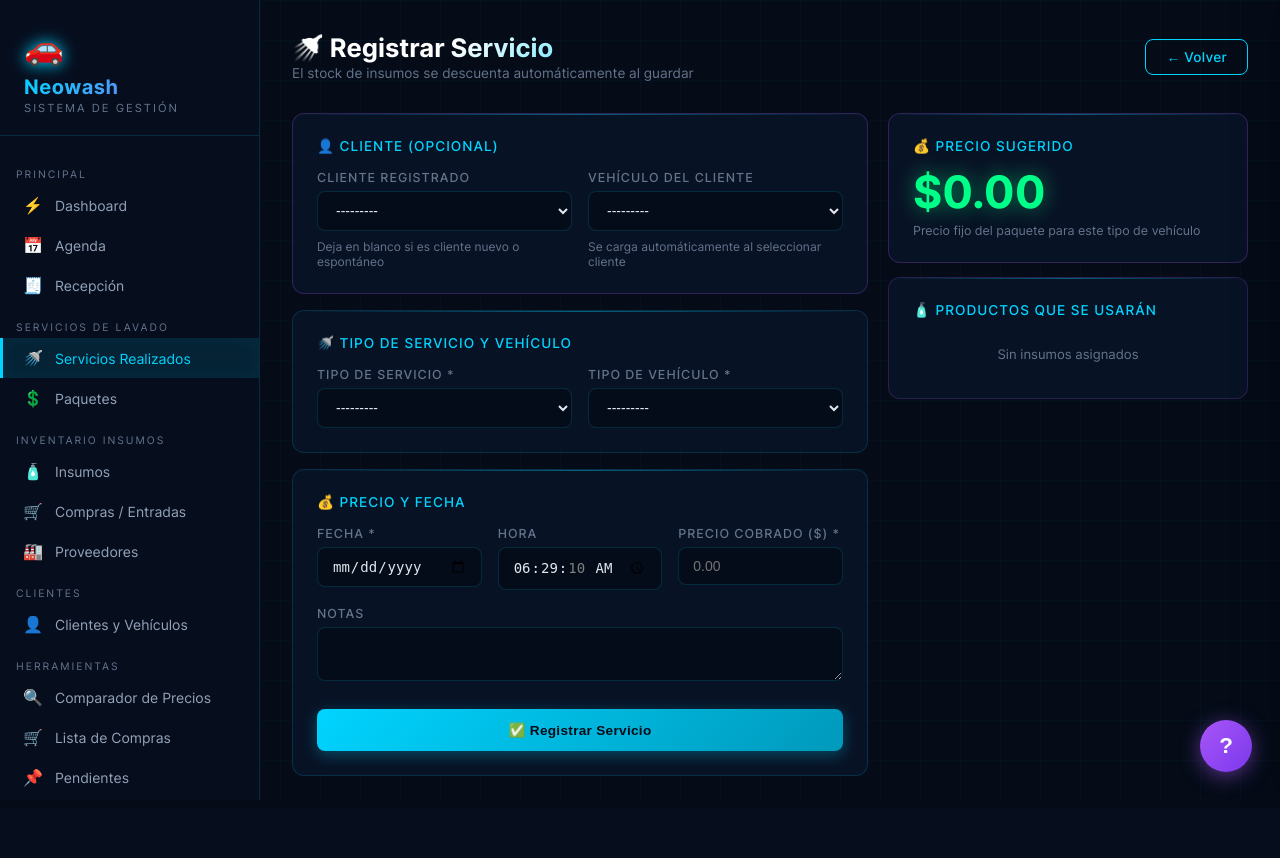
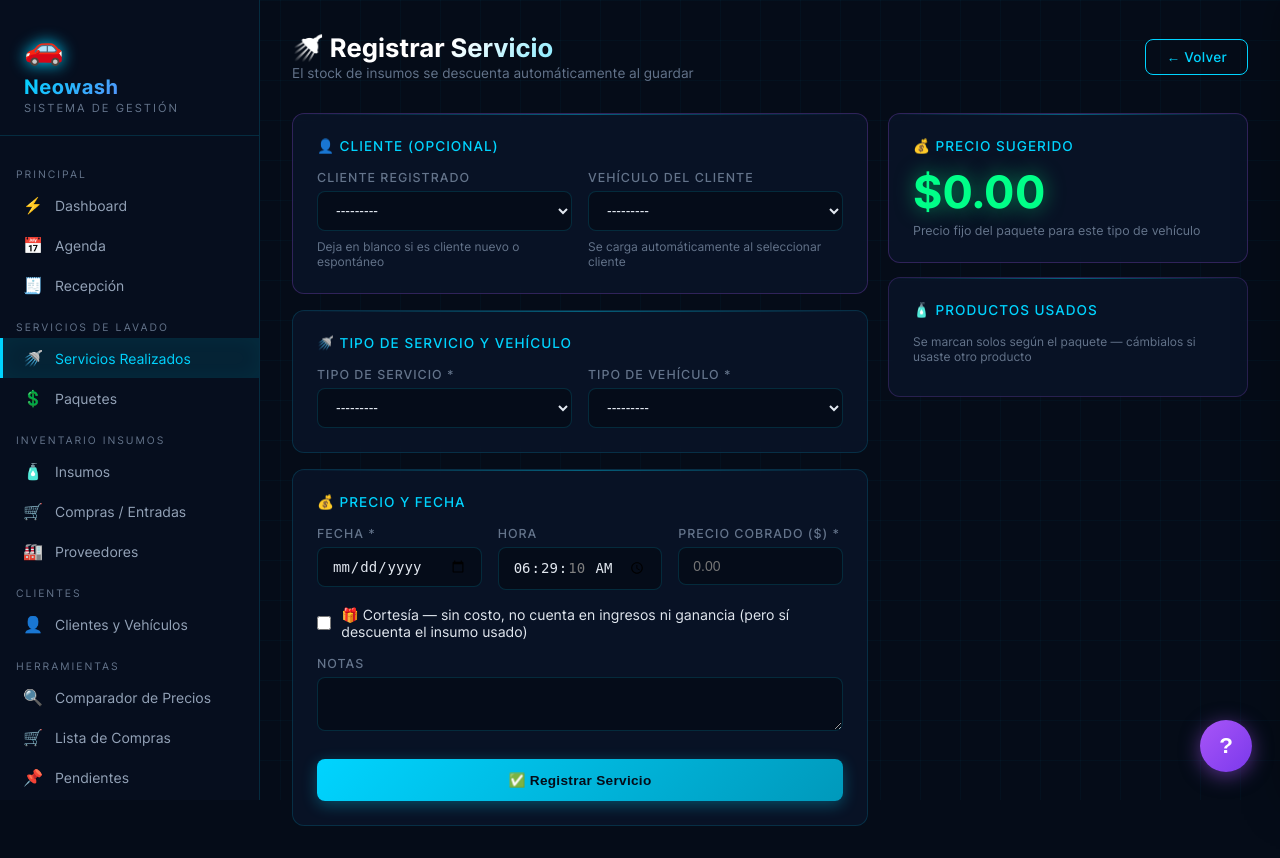
Before and after one commit to trejorinconluisangel-ship-it/Carwash, a Django app: page /servicios/nuevo/ in a window 1280 px wide. Before the commit the page ends 800 px from the top, so only its background shows below. Run offline with Django 5.2, Linux system fonts and the light colour scheme; data comes from the database, SQL or seed files in the repository; data that the repository does not hold is empty.

Commit message:
Add: selección de producto usado por servicio y servicios de cortesía
- Servicio.insumos_usados (M2M): permite elegir qué producto se usó
  realmente en cada lavado, en vez de asumir siempre los del paquete —
  útil mientras se prueban distintas marcas. El costeo y el rendimiento
  de envase se calculan sobre la selección real, cayendo a los insumos
  del paquete cuando no se especifica (compatible con datos existentes)
- Servicio.es_cortesia: marca un servicio como cortesía — el precio se
  fuerza a $0, no cuenta en ingresos/ganancia del Dashboard ni en el
  contador de lealtad, pero sí descuenta el insumo usado normalmente
- Ambos controles disponibles en Recepción y en el registro manual de
  Servicio, con insignias visuales de "Cortesía" en las listas y detalle
- Corrige un bug de CSS que aplastaba la lista de checkboxes de insumos
  en el formulario manual (el widget heredaba una clase de tamaño fijo)

```diff
--- a/dashboard/views.py
+++ b/dashboard/views.py
@@ -46,7 +46,7 @@ def dashboard(request):
 
     inicio, fin = _rango_periodo(periodo, fecha_ref)
 
-    servicios_qs  = Servicio.objects.filter(fecha__gte=inicio, fecha__lte=fin)
+    servicios_qs  = Servicio.objects.filter(fecha__gte=inicio, fecha__lte=fin).exclude(es_cortesia=True)
     compras_qs    = Compra.objects.filter(fecha__gte=inicio, fecha__lte=fin)
     ventas_ts_qs  = VentaProducto.objects.filter(fecha__gte=inicio, fecha__lte=fin)
     entradas_ts_qs= EntradaProducto.objects.filter(fecha__gte=inicio, fecha__lte=fin)
--- a/servicios/forms.py
+++ b/servicios/forms.py
@@ -30,7 +30,7 @@ class ServicioForm(forms.ModelForm):
     class Meta:
         model = Servicio
         fields = ['fecha', 'hora', 'tipo_servicio', 'tipo_vehiculo',
-                  'cliente', 'vehiculo', 'precio_cobrado', 'notas']
+                  'cliente', 'vehiculo', 'precio_cobrado', 'es_cortesia', 'insumos_usados', 'notas']
         widgets = {
             'fecha': forms.DateInput(attrs={'class': 'form-control', 'type': 'date'}),
             'hora': forms.TimeInput(attrs={'class': 'form-control', 'type': 'time'}),
@@ -39,5 +39,7 @@ class ServicioForm(forms.ModelForm):
             'cliente': forms.Select(attrs={'class': 'form-select', 'id': 'id_cliente'}),
             'vehiculo': forms.Select(attrs={'class': 'form-select', 'id': 'id_vehiculo'}),
             'precio_cobrado': forms.NumberInput(attrs={'class': 'form-control', 'step': '0.50', 'placeholder': '0.00', 'id': 'id_precio_cobrado'}),
+            'es_cortesia': forms.CheckboxInput(attrs={'class': 'form-check-input', 'id': 'id_es_cortesia'}),
+            'insumos_usados': forms.CheckboxSelectMultiple(),
             'notas': forms.Textarea(attrs={'class': 'form-control', 'rows': 2}),
         }
--- a/servicios/models.py
+++ b/servicios/models.py
@@ -92,6 +92,10 @@ class Servicio(models.Model):
     precio_cobrado = models.DecimalField(max_digits=8, decimal_places=2)
     costo_insumos = models.DecimalField(max_digits=8, decimal_places=2, default=0,
                                         help_text='Costo estimado de insumos usados en este servicio')
+    insumos_usados = models.ManyToManyField('insumos.Insumo', blank=True, related_name='servicios_usados',
+                                            help_text='Productos realmente usados en este servicio (por defecto, los del paquete)')
+    es_cortesia = models.BooleanField(default=False,
+                                      help_text='Servicio de cortesía: no cuenta en ingresos/ganancia, pero sí gasta insumo')
     notas = models.TextField(blank=True)
     created_at = models.DateTimeField(auto_now_add=True)
 
@@ -190,12 +194,17 @@ class Servicio(models.Model):
         is_new = self.pk is None
         insumos = []
         if is_new:
-            insumos = list(self.tipo_servicio.insumos.all())
-            # Costo estimado: promedio de costo por vehículo de cada insumo que usa este paquete
+            # _insumos_override: lista de Insumo elegida a mano (ej. al probar un producto
+            # distinto del paquete). Si no se indica, se usan los del paquete por defecto.
+            insumos = getattr(self, '_insumos_override', None)
+            if insumos is None:
+                insumos = list(self.tipo_servicio.insumos.all())
             self.costo_insumos = round(sum(i.costo_por_servicio for i in insumos), 2)
         super().save(*args, **kwargs)
         if is_new:
+            self.insumos_usados.set(insumos)
             # Conteo automático de rendimiento: +1 vehículo al envase activo de cada insumo usado
+            # (se cuenta también en servicios de cortesía, para no perder el rendimiento real)
             for insumo in insumos:
                 envase = insumo.envase_activo
                 if envase:
--- a/servicios/views.py
+++ b/servicios/views.py
@@ -180,8 +180,14 @@ def servicio_crear(request):
 
     form = ServicioForm(request.POST or None, initial=initial)
     if form.is_valid():
+        if form.cleaned_data.get('es_cortesia'):
+            form.instance.precio_cobrado = 0
+        form.instance._insumos_override = list(form.cleaned_data.get('insumos_usados') or [])
         servicio = form.save()
-        messages.success(request, 'Servicio registrado.')
+        if servicio.es_cortesia:
+            messages.success(request, 'Servicio registrado como cortesía — no se cobró.')
+        else:
+            messages.success(request, 'Servicio registrado.')
 
         if recepcion_obj:
             recepcion_obj.servicio = servicio
--- a/templates/base.html
+++ b/templates/base.html
@@ -263,6 +263,8 @@
       <div class="help-section-body">
         Aquí <strong>debe pasar todo vehículo</strong> antes de lavarse. Capturas los datos del cliente, del auto, marcas rayones en el diagrama y firman ambas partes.<br><br>
         En la sección "Servicio y Cobro" eliges el <strong>paquete</strong> y la <strong>categoría del vehículo</strong> — el precio se llena solo con el valor de <strong>Precios de Paquetes</strong>. Al dar guardar, <strong>el servicio queda cobrado de una vez</strong>: no hace falta un paso aparte.<br><br>
+        Los <strong>productos usados</strong> se marcan solos según el paquete, pero puedes cambiarlos si en ese servicio usaste otro distinto (útil mientras pruebas marcas nuevas) — así el rendimiento de cada envase queda exacto.<br><br>
+        Si el servicio es <strong>🎁 Cortesía</strong>, márcalo con esa casilla: el precio queda en $0 y no se cuenta en ingresos ni ganancia, pero el producto usado sí se descuenta normalmente.<br><br>
         Una vez cobrado aparecen los botones <strong>🚗 Avisar que está listo</strong> y <strong>🧾 Ticket</strong> para mandarle al cliente su recibo o el aviso de que ya puede recoger su auto, por WhatsApp.
       </div>
     </div>
@@ -270,7 +272,7 @@
     <div class="help-section">
       <div class="help-section-header">🚿 Servicios Realizados</div>
       <div class="help-section-body">
-        Historial de todos los cobros — se llena solo cada vez que guardas una Recepción. Aquí ves precio, costo de insumos y ganancia de cada servicio.<br><br>
+        Historial de todos los cobros — se llena solo cada vez que guardas una Recepción. Aquí ves precio, costo de insumos y ganancia de cada servicio. Los servicios de <strong>🎁 Cortesía</strong> se marcan aparte y no afectan el Dashboard financiero.<br><br>
         Por cada servicio puedes enviar el <strong>🧾 Ticket</strong> (recibo con logo, datos del negocio y agradecimiento) o el aviso <strong>🚗 vehículo listo</strong> por WhatsApp.<br><br>
         El botón "+ Registrar manualmente" es solo para casos excepcionales que no pasaron por Recepción.
       </div>
@@ -287,7 +289,7 @@
     <div class="help-section">
       <div class="help-section-header">🧴 Insumos (Inventario)</div>
       <div class="help-section-body">
-        Lista de todos los productos que usas para lavar autos: shampoos, ceras, abrillantadores, etc.<br><br>
+        Lista de todos los productos que usas para lavar autos: shampoos, ceras, abrillantadores, etc. Al crear cada uno defines su <strong>unidad (mL, g, L, kg...) y cuánto trae el envase</strong>.<br><br>
         En vez de calcular mililitros por servicio, aquí <strong>abres un envase</strong> cuando empiezas a usarlo y lo <strong>marcas como terminado</strong> cuando se acaba. El sistema cuenta solo cuántos vehículos atendió, y con eso saca el <strong>costo real por servicio</strong>.<br><br>
         El stock ahora se mide en <strong>envases guardados en bodega</strong>, no en litros. Si bajan del mínimo que definas, aparece una <strong>alerta en el Dashboard</strong>.
       </div>
--- a/templates/servicios/servicio_form.html
+++ b/templates/servicios/servicio_form.html
@@ -1,5 +1,13 @@
 {% extends 'base.html' %}
 {% block title %}Registrar Servicio{% endblock %}
+
+{% block extra_css %}
+<style>
+  .insumo-checklist > div { display: flex; flex-direction: column; gap: 6px; }
+  .insumo-checklist label { display: flex; align-items: center; gap: 8px; font-size: .85rem; cursor: pointer; padding: 2px 0; }
+  .insumo-checklist input[type=checkbox] { width: 18px; height: 18px; accent-color: var(--cyan); flex-shrink: 0; }
+</style>
+{% endblock %}
 
 {% block content %}
 <div class="topbar">
@@ -80,6 +88,10 @@
           {{ form.precio_cobrado }}
         </div>
       </div>
+      <label class="mt-2" style="display:flex; align-items:center; gap:10px; cursor:pointer; font-size:.88rem;">
+        {{ form.es_cortesia }}
+        🎁 Cortesía — sin costo, no cuenta en ingresos ni ganancia (pero sí descuenta el insumo usado)
+      </label>
       <div class="mt-2">
         <label class="form-label">Notas</label>
         {{ form.notas }}
@@ -112,11 +124,10 @@
 
     <!-- Insumos que se usarán -->
     <div class="card" style="border-color:rgba(168,85,247,0.2);">
-      <div class="chart-title">🧴 Productos que se Usarán</div>
-      <div id="insumos_preview">
-        <div class="text-muted" style="text-align:center; padding:12px; font-size:.82rem;">
-          Selecciona tipo de servicio
-        </div>
+      <div class="chart-title">🧴 Productos Usados</div>
+      <div class="text-muted mb-1" style="font-size:.75rem;">Se marcan solos según el paquete — cámbialos si usaste otro producto</div>
+      <div id="insumos_checkboxes" class="insumo-checklist">
+        {{ form.insumos_usados }}
       </div>
     </div>
 
@@ -132,7 +143,7 @@ const INSUMOS  = {
   {% for ts in tipos_servicio %}
   "{{ ts.pk }}": [
     {% for i in ts.insumos.all %}
-    { nombre: "{{ i.nombre }}", costo: {{ i.costo_por_servicio|floatformat:2 }}, tieneEnvase: {% if i.envase_activo %}true{% else %}false{% endif %} },
+    { id: {{ i.pk }}, nombre: "{{ i.nombre }}", costo: {{ i.costo_por_servicio|floatformat:2 }}, tieneEnvase: {% if i.envase_activo %}true{% else %}false{% endif %} },
     {% endfor %}
   ],
   {% endfor %}
@@ -147,10 +158,10 @@ const selCliente  = document.getElementById('id_cliente');
 const selVehClte  = document.getElementById('id_vehiculo');
 const precioInput = document.getElementById('id_precio_cobrado');
 const precioDisplay = document.getElementById('precio_display');
-const insumosDiv  = document.getElementById('insumos_preview');
 const panelVeh    = document.getElementById('panel_vehiculo_cliente');
 const vehInfo     = document.getElementById('vehiculo_info');
 const clienteAcciones = document.getElementById('cliente_acciones');
+const cortesiaCheck = document.getElementById('id_es_cortesia');
 
 // ── Precio sugerido ────────────────────────────────
 function calcularPrecio() {
@@ -168,21 +179,26 @@ function calcularPrecio() {
 }
 
 function mostrarInsumos(tsId) {
-  if (!tsId || !INSUMOS[tsId] || !INSUMOS[tsId].length) {
-    insumosDiv.innerHTML = '<div class="text-muted" style="text-align:center;padding:12px;font-size:.82rem;">Sin insumos asignados</div>';
-    return;
-  }
-  let html = '';
-  INSUMOS[tsId].forEach(i => {
-    html += `<div style="padding:7px 0; border-bottom:1px solid var(--border);">
-      <div class="d-flex justify-between align-center">
-        <span style="font-size:.83rem;">${i.nombre}</span>
-        <span class="badge badge-purple" style="font-size:.68rem;">$${i.costo.toFixed(2)}/servicio</span>
-      </div>
-      ${!i.tieneEnvase ? '<div class="text-orange" style="font-size:.72rem;">⚠ Sin envase abierto — no se contará este servicio</div>' : ''}
-    </div>`;
+  const idsDelPaquete = (INSUMOS[tsId] || []).map(i => String(i.id));
+  document.querySelectorAll('#insumos_checkboxes input[type=checkbox]').forEach(chk => {
+    chk.checked = idsDelPaquete.includes(chk.value);
   });
-  insumosDiv.innerHTML = html;
+}
+
+// ── Cortesía: sin costo, deshabilita el precio ──────
+if (cortesiaCheck) {
+  cortesiaCheck.addEventListener('change', () => {
+    if (cortesiaCheck.checked) {
+      precioInput.value = 0;
+      precioInput.readOnly = true;
+      precioInput.style.opacity = '.5';
+    } else {
+      precioInput.readOnly = false;
+      precioInput.style.opacity = '1';
+      precioInput.dataset.autoset = 'true';
+      calcularPrecio();
+    }
+  });
 }
 
 // ── Cargar vehículos del cliente ───────────────────
```
Also changed, not shown: recepcion/views.py (+19 -3 lines), templates/recepcion/recepcion_detalle.html (+13 -0 lines), templates/recepcion/recepcion_form.html (+55 -0 lines), templates/servicios/servicio_lista.html (+7 -1 lines), servicios/migrations/0007_servicio_es_cortesia_servicio_insumos_usados.py (added).
